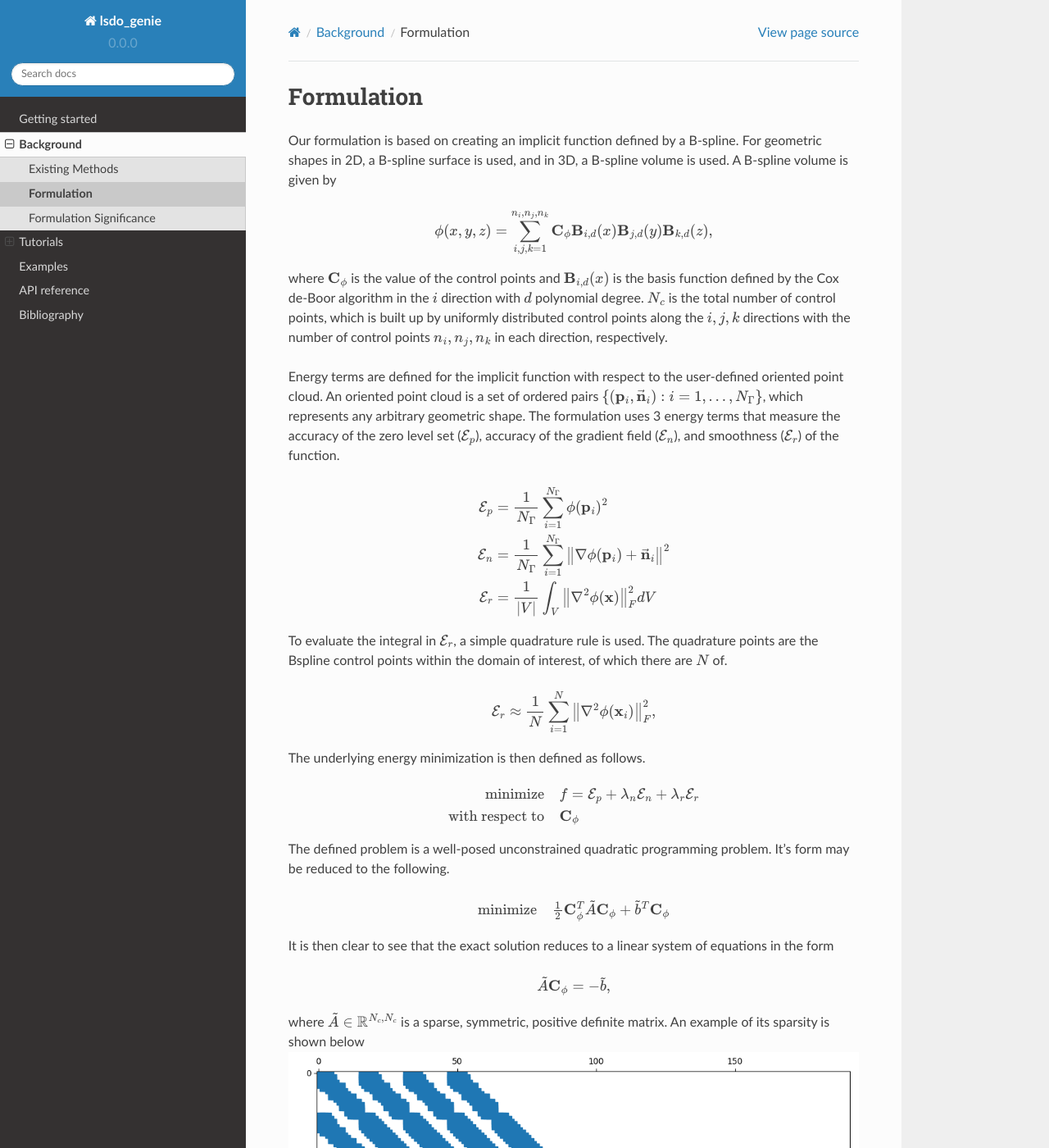
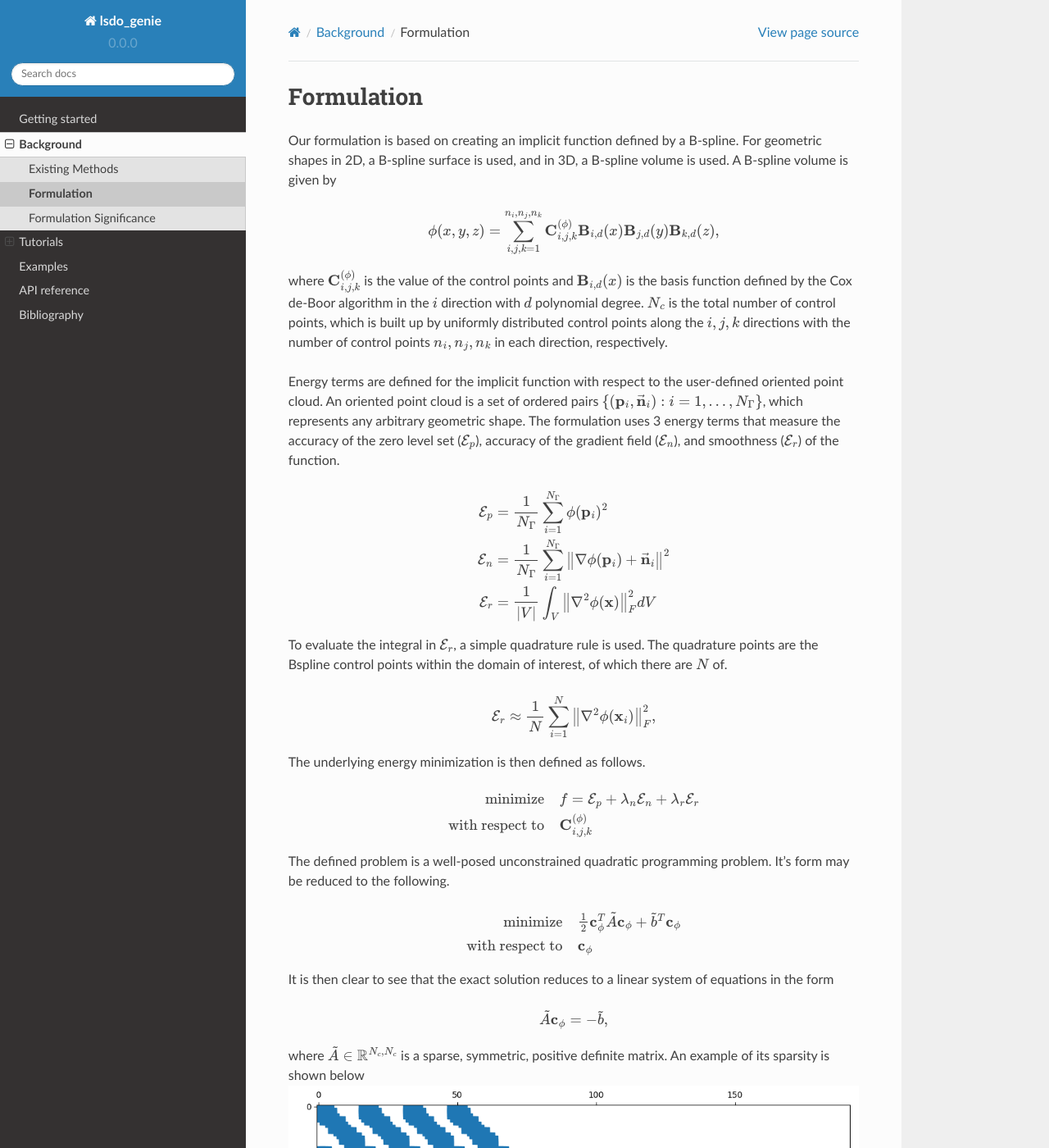
Before and after one commit to LSDOlab/lsdo_genie, a Sphinx documentation site: the page built from docs/src/background/formulation.md, in a window 1280 px wide and 1400 px high. Shown: the whole window at 82% size. Built offline with Sphinx 7.4.7 and the Read the Docs theme 2.0.0, drawn with Linux system fonts in a browser that asks for light colours; pages that are not in the unit, such as notebooks, are missing from menus.

Commit message:
Cleaned up notation in formulation

```diff
--- a/docs/src/background/formulation.md
+++ b/docs/src/background/formulation.md
@@ -5,9 +5,9 @@ For geometric shapes in 2D, a B-spline surface is used, and in 3D, a B-spline vo
 A B-spline volume is given by
 
 $$
-\phi(x,y,z) = \sum_{i,j,k=1}^{n_i,n_j,n_k} \mathbf{C}_\phi \mathbf{B}_{i,d}(x) \mathbf{B}_{j,d}(y) \mathbf{B}_{k,d}(z),
+\phi(x,y,z) = \sum_{i,j,k=1}^{n_i,n_j,n_k} \mathbf{C}_{i,j,k}^{(\phi)} \mathbf{B}_{i,d}(x) \mathbf{B}_{j,d}(y) \mathbf{B}_{k,d}(z),
 $$
-where $\mathbf{C}_\phi$ is the value of the control points and $\mathbf{B}_{i,d}(x)$ is the basis function defined
+where $\mathbf{C}_{i,j,k}^{(\phi)}$ is the value of the control points and $\mathbf{B}_{i,d}(x)$ is the basis function defined
 by the Cox de-Boor algorithm in the $i$ direction with $d$ polynomial degree.
 $N_c$ is the total number of control points, which is built up by uniformly distributed control points along the $i,j,k$ directions with
 the number of control points $n_i,n_j,n_k$ in each direction, respectively.
@@ -41,7 +41,7 @@ $$
 \begin{align}
     \begin{array}{r l}
         \text{minimize}            & f = \mathcal{E}_p + \lambda_n \mathcal{E}_n + \lambda_r \mathcal{E}_r\\
-        \text{with respect to}     & \mathbf{C}_\phi
+        \text{with respect to}     & \mathbf{C}_{i,j,k}^{(\phi)}
     \end{array}
 \end{align}
 $$
@@ -51,14 +51,15 @@ It's form may be reduced to the following.
 
 $$
 \begin{array}{r l}
-    \text{minimize}            & \frac{1}{2} \mathbf{C}_\phi^T \tilde{A} \mathbf{C}_\phi + \tilde{b}^T \mathbf{C}_\phi
+    \text{minimize}            & \frac{1}{2} \mathbf{c}_\phi^T \tilde{A} \mathbf{c}_\phi + \tilde{b}^T \mathbf{c}_\phi\\
+    \text{with respect to}     & \mathbf{c}_\phi
 \end{array}
 $$
 
 It is then clear to see that the exact solution reduces to a linear system of equations in the form
 
 $$
-\tilde{A} \mathbf{C}_\phi = -\tilde{b},
+\tilde{A} \mathbf{c}_\phi = -\tilde{b},
 $$
 where $\tilde{A}\in\mathbb{R}^{N_c,N_c}$ is a sparse, symmetric, positive definite matrix.
 An example of its sparsity is shown below
```
